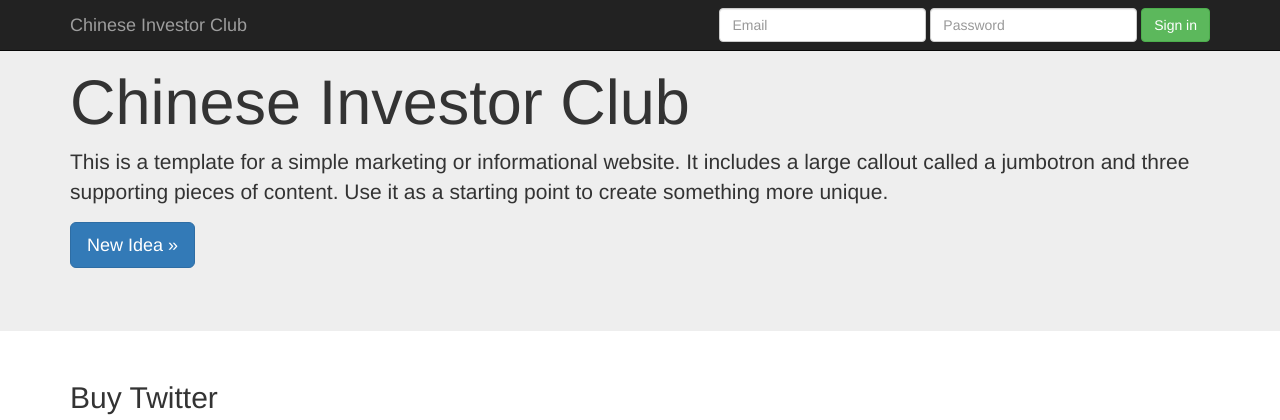
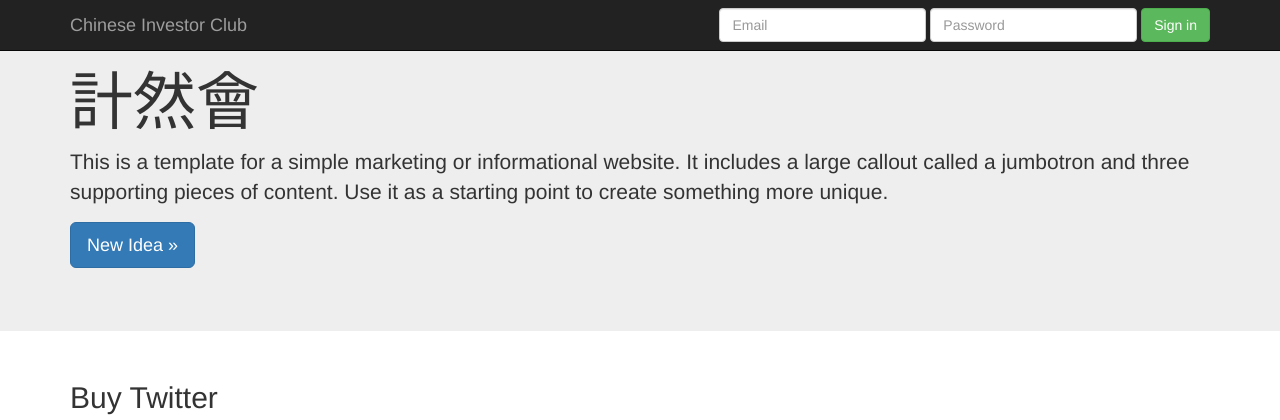
Before and after one commit to stphnma/investor_club, a Django app: page / in a window 1280 px wide. Shown: the top 420 px of the page. Run offline with Django 3.2, Linux system fonts and the light colour scheme; data comes from the database, SQL or seed files in the repository; both versions use the stored data as it was after the commit; some libraries are stand-ins or nearby versions.

Commit message:
Updated logo

```diff
--- a/forum/templates/forum/main.html
+++ b/forum/templates/forum/main.html
@@ -3,7 +3,7 @@
 
   <div class="jumbotron">
       <div class="container">
-        <h1>Chinese Investor Club</h1>
+        <h1>計然會</h1>
         <p>This is a template for a simple marketing or informational website. It includes a large callout called a jumbotron and three supporting pieces of content. Use it as a starting point to create something more unique.</p>
         <p><a class="btn btn-primary btn-lg" href="{% url 'new_idea' %}" role="button">New Idea &raquo;</a></p>
       </div>
```
Also changed, not shown: db.sqlite3, 1 other file.
